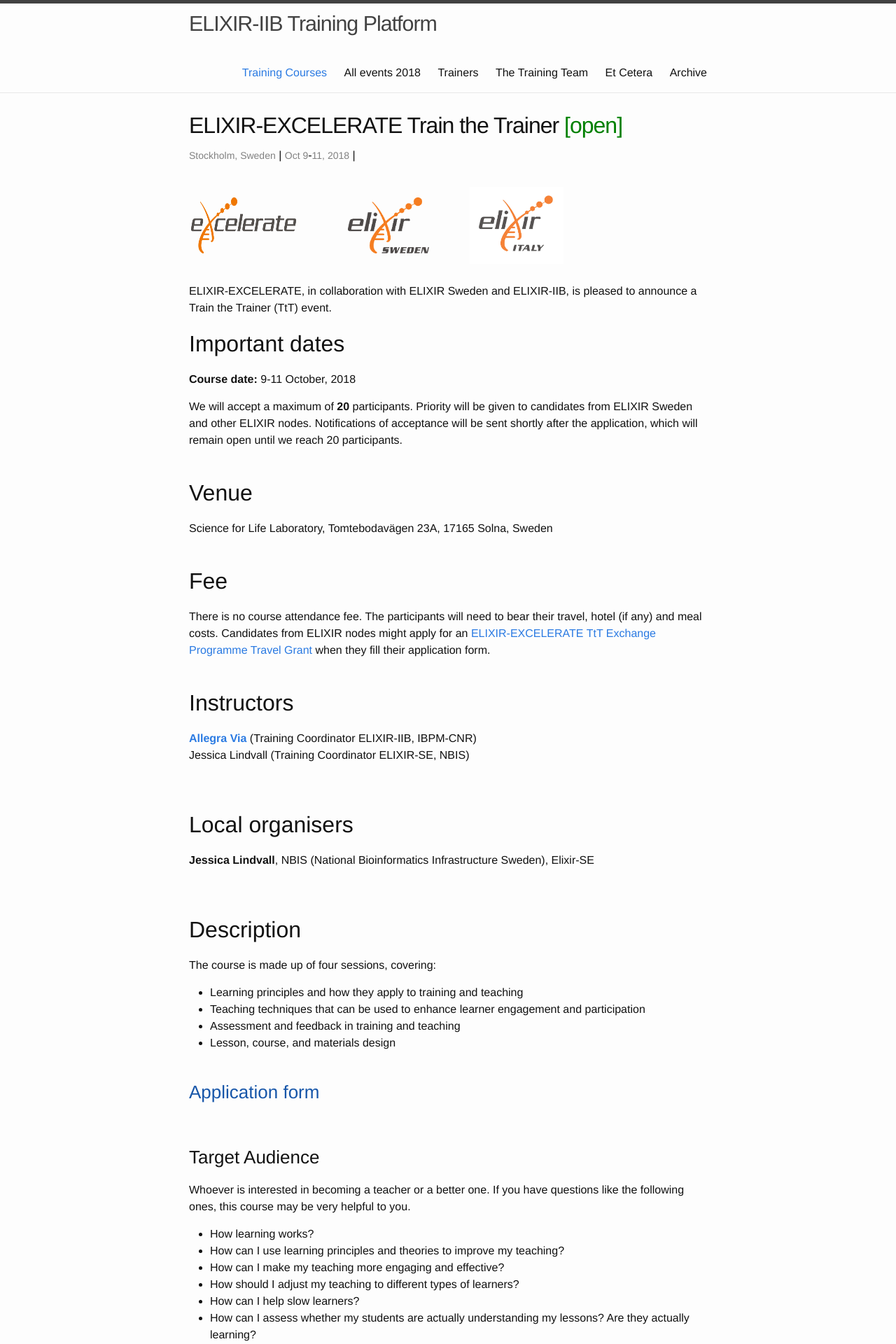
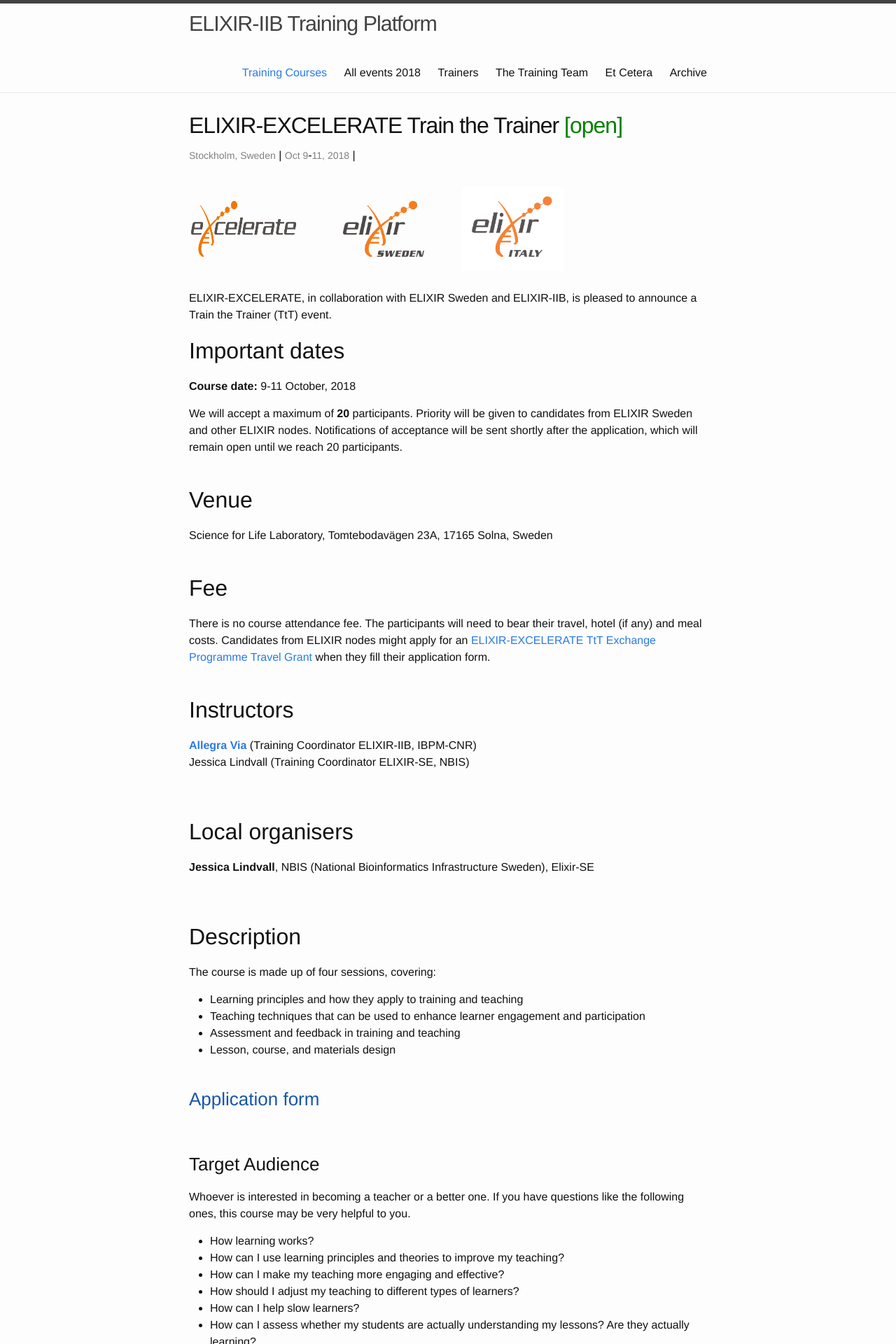
Before and after one commit to ELIXIR-IIB-training/website, a Jekyll site: the page built from _posts/2018-10-09-train-the-trainer-stockholm.md, in a window 1280 px wide. Shown: the top 1920 px of the page at 70% size. Built offline with Jekyll 4.4.1, drawn with Linux system fonts in a browser that asks for light colours.

Commit message:
Update TtT Stockholm 2018

```diff
--- a/_posts/2018-10-09-train-the-trainer-stockholm.md
+++ b/_posts/2018-10-09-train-the-trainer-stockholm.md
@@ -13,7 +13,7 @@ description: ELIXIR-EXCELERATE, in collaboration with ELIXIR Sweden and ELIXIR-I
   <tr>
   <td><a href="https://www.elixir-europe.org/about-us/how-funded/eu-projects/excelerate"><img src="../../../img/Logo_excelerate_whitebackground.png" alt="yay" height="80" width="150"></a></td>
   <td><a href="https://www.elixir-europe.org/about-us/who-we-are/nodes/sweden"><img src="../../../img/Logo_elixir_sweden.png" height="80"></a></td>
-  <td><a href="http://elixir-italy.org"><img src="../../../img/logo_elixir_italy.jpg" height="110"></a></td>
+  <td><a href="http://elixir-italy.org"><img src="../../../img/logo_elixir_italy.jpg" height="120"></a></td>
   </tr>
 </table>
 <br>
```
